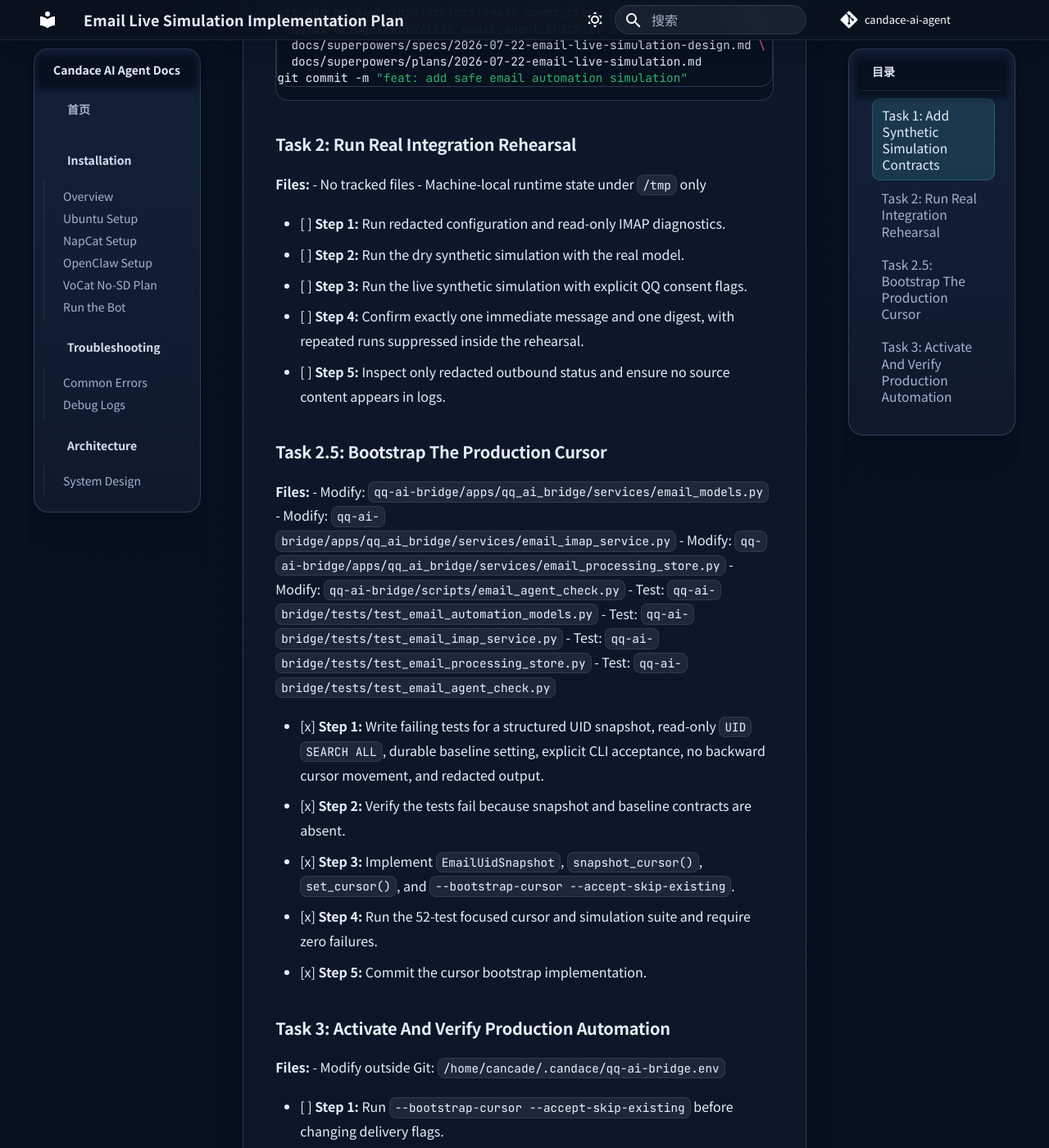
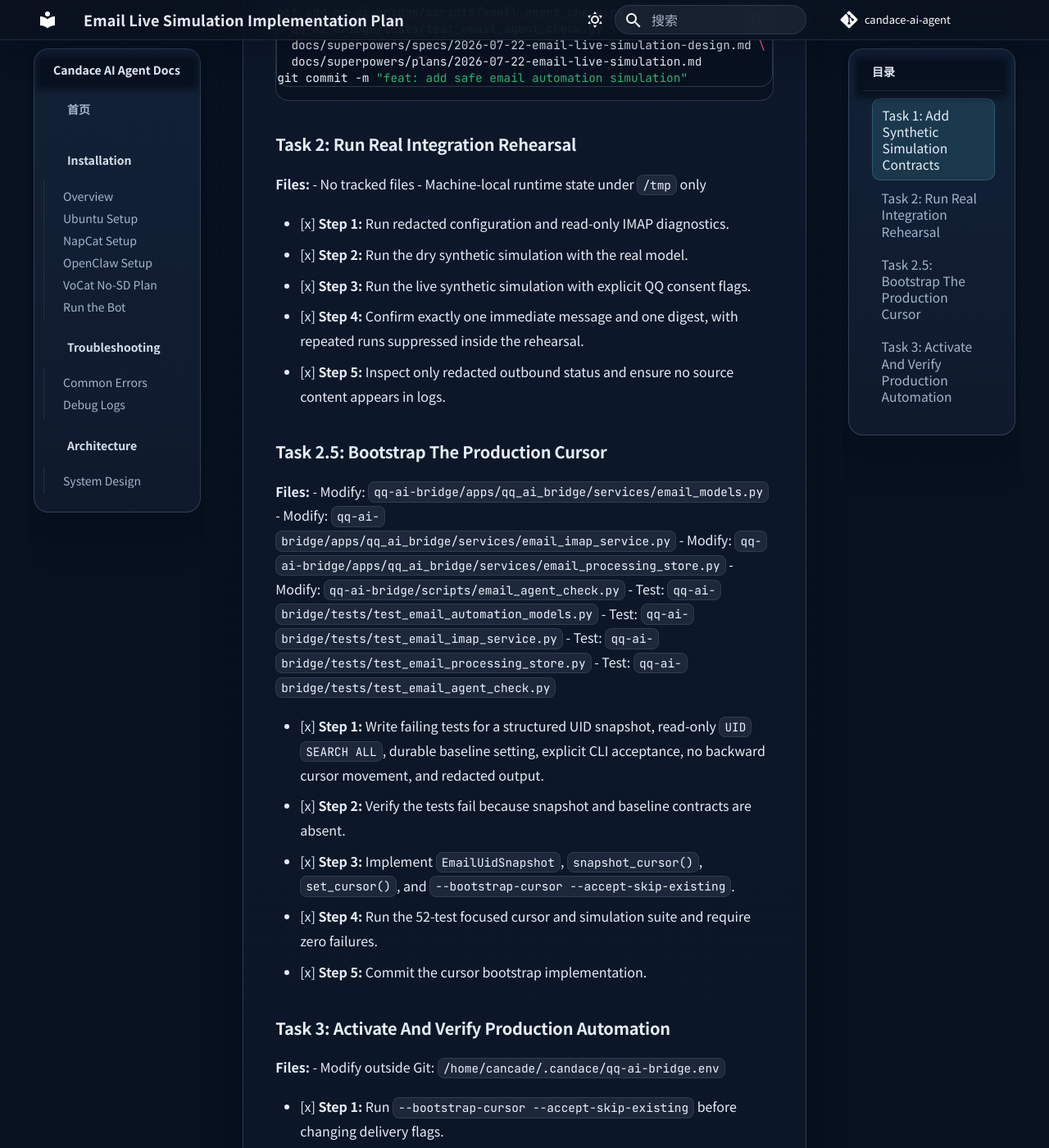
Before and after one commit to CandaceZcc/candace-ai-agent, an MkDocs documentation site: the page built from docs/superpowers/plans/2026-07-22-email-live-simulation.md, in a window 1280 px wide and 1400 px high, scrolled down 2512 px. Shown: the whole window at 82% size. Built offline with MkDocs 1.6.1 and Material for MkDocs 9.7.7, drawn with Linux system fonts in a browser that asks for light colours; comment, search, counter and statistics services are not loaded; some of the changed text lies outside the part shown.

```diff
--- a/docs/superpowers/plans/2026-07-22-email-live-simulation.md
+++ b/docs/superpowers/plans/2026-07-22-email-live-simulation.md
@@ -101,11 +101,11 @@ git commit -m "feat: add safe email automation simulation"
 - No tracked files
 - Machine-local runtime state under `/tmp` only
 
-- [ ] **Step 1:** Run redacted configuration and read-only IMAP diagnostics.
-- [ ] **Step 2:** Run the dry synthetic simulation with the real model.
-- [ ] **Step 3:** Run the live synthetic simulation with explicit QQ consent flags.
-- [ ] **Step 4:** Confirm exactly one immediate message and one digest, with repeated runs suppressed inside the rehearsal.
-- [ ] **Step 5:** Inspect only redacted outbound status and ensure no source content appears in logs.
+- [x] **Step 1:** Run redacted configuration and read-only IMAP diagnostics.
+- [x] **Step 2:** Run the dry synthetic simulation with the real model.
+- [x] **Step 3:** Run the live synthetic simulation with explicit QQ consent flags.
+- [x] **Step 4:** Confirm exactly one immediate message and one digest, with repeated runs suppressed inside the rehearsal.
+- [x] **Step 5:** Inspect only redacted outbound status and ensure no source content appears in logs.
 
 ### Task 2.5: Bootstrap The Production Cursor
 
@@ -130,9 +130,9 @@ git commit -m "feat: add safe email automation simulation"
 **Files:**
 - Modify outside Git: `/home/cancade/.candace/qq-ai-bridge.env`
 
-- [ ] **Step 1:** Run `--bootstrap-cursor --accept-skip-existing` before changing delivery flags.
-- [ ] **Step 2:** Set monitor, immediate push, and digest push true; set shadow false.
-- [ ] **Step 3:** Restart the bridge from the email feature worktree.
-- [ ] **Step 4:** Verify redacted config, read-only IMAP access, worker health, and one-worker restart behavior.
-- [ ] **Step 5:** Run the full repository test suite and tracked-secret scan.
-- [ ] **Step 6:** Record the rollback command and report any residual operational risk.
+- [x] **Step 1:** Run `--bootstrap-cursor --accept-skip-existing` before changing delivery flags.
+- [x] **Step 2:** Set monitor, immediate push, and digest push true; set shadow false.
+- [x] **Step 3:** Restart the bridge from the email feature worktree.
+- [x] **Step 4:** Verify redacted config, read-only IMAP access, worker health, and one-worker restart behavior.
+- [x] **Step 5:** Run the full repository test suite and tracked-secret scan.
+- [x] **Step 6:** Record the rollback command and report any residual operational risk.
```
